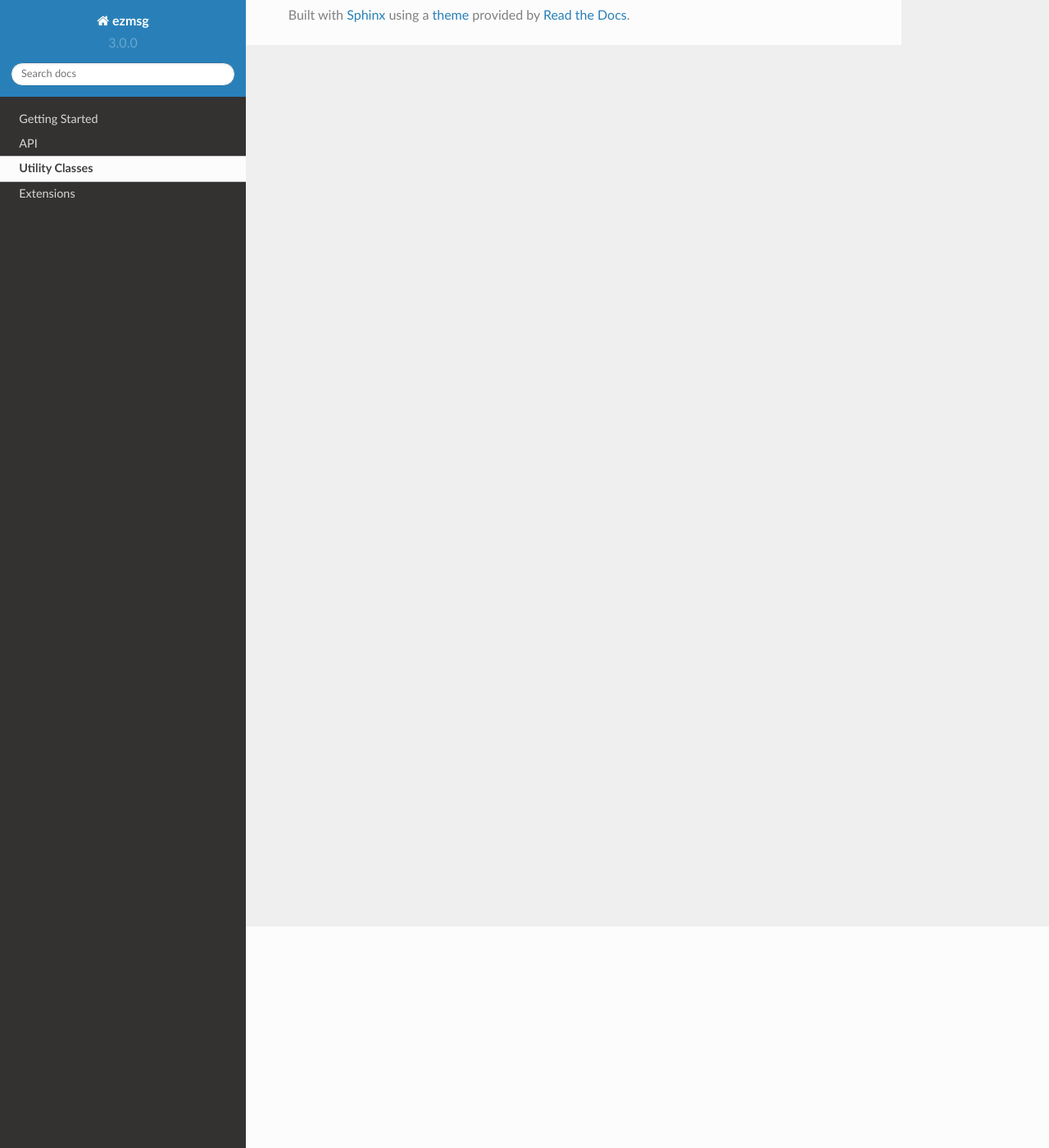
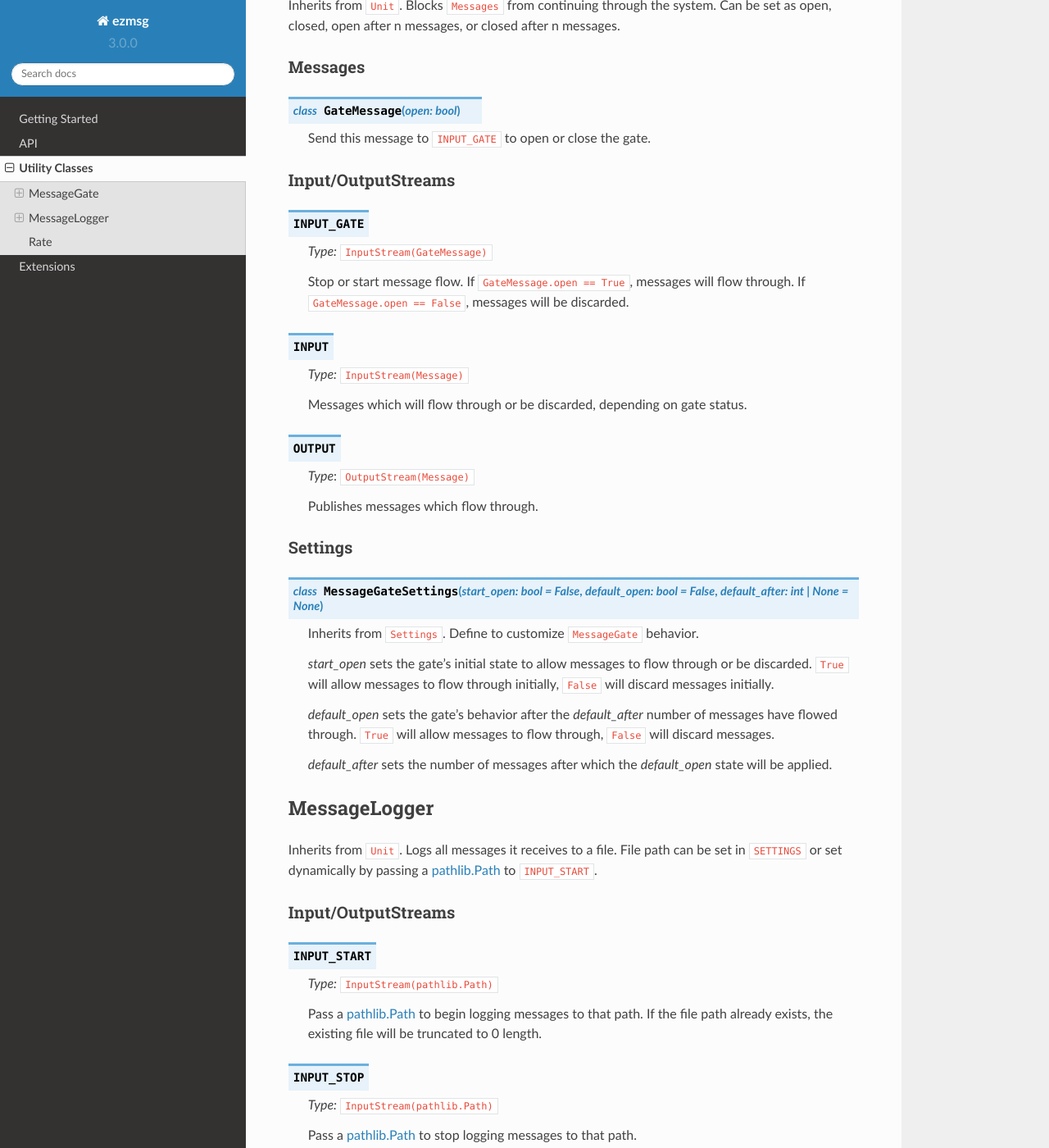
Before and after one commit to hannahgooden/readthedocs-sandbox, a Sphinx documentation site: the page built from docs/source/utils.rst, in a window 1280 px wide and 1400 px high, scrolled down 270 px. Shown: the whole window at 82% size. Built offline with Sphinx 7.4.7 and the Read the Docs theme 2.0.0, drawn with Linux system fonts in a browser that asks for light colours; some of the changed text lies outside the part shown.

Commit message:
Add utils page

```diff
--- a/docs/source/utils.rst
+++ b/docs/source/utils.rst
@@ -1,2 +1,105 @@
 Utility Classes
 ===============
+
+Classes which implement functionality which is commonly useful for ``ezmsg`` ``Systems``.
+
+MessageGate
+-----------
+
+Inherits from ``Unit``. Blocks ``Messages`` from continuing through the system. Can be set as open, closed, open after n messages, or closed after n messages.
+
+Messages
+^^^^^^^^
+
+.. py:class:: GateMessage(open: bool)
+
+   Send this message to ``INPUT_GATE`` to open or close the gate.
+
+Input/OutputStreams
+^^^^^^^^^^^^^^^^^^^
+
+.. object:: INPUT_GATE
+
+   `Type:` ``InputStream(GateMessage)``
+
+   Stop or start message flow. If ``GateMessage.open == True``, messages will flow through. If ``GateMessage.open == False``, messages will be discarded.
+
+.. object:: INPUT
+
+   `Type:` ``InputStream(Message)``
+
+   Messages which will flow through or be discarded, depending on gate status.
+
+.. object:: OUTPUT
+
+   `Type`: ``OutputStream(Message)``
+
+   Publishes messages which flow through.
+
+Settings
+^^^^^^^^
+
+.. py:class:: MessageGateSettings(start_open: bool = False, default_open: bool = False, default_after: Optional[int] = None)
+
+   Inherits from ``Settings``. Define to customize ``MessageGate`` behavior.
+
+   `start_open` sets the gate's initial state to allow messages to flow through or be discarded. ``True`` will allow messages to flow through initially, ``False`` will discard messages initially.
+
+   `default_open` sets the gate's behavior after the `default_after` number of messages have flowed through. ``True`` will allow messages to flow through, ``False`` will discard messages.
+
+   `default_after` sets the number of messages after which the `default_open` state will be applied.
+
+MessageLogger
+-------------
+
+Inherits from ``Unit``. Logs all messages it receives to a file. File path can be set in ``SETTINGS`` or set dynamically by passing a `pathlib.Path <https://docs.python.org/3/library/pathlib.html#basic-use>`_ to ``INPUT_START``.
+
+Input/OutputStreams
+^^^^^^^^^^^^^^^^^^^
+
+.. object:: INPUT_START
+
+   `Type:` ``InputStream(pathlib.Path)``
+
+   Pass a `pathlib.Path <https://docs.python.org/3/library/pathlib.html#basic-use>`_ to begin logging messages to that path. If the file path already exists, the existing file will be truncated to 0 length.
+
+.. object:: INPUT_STOP
+
+   `Type:` ``InputStream(pathlib.Path)``
+
+   Pass a `pathlib.Path <https://docs.python.org/3/library/pathlib.html#basic-use>`_ to stop logging messages to that path.
+
+.. object:: INPUT_MESSAGE
+
+   `Type:` ``InputStream(Any)``
+
+   Pass a piece of data to log it to every open file which the ``MessageLogger`` is using.
+
+.. object:: OUTPUT_MESSAGE
+
+   `Type`: ``OutputStream(Any)``
+
+   Messages which are sent to ``INPUT_MESSAGE`` will pass through and be published on ``OUTPUT_MESSAGE``.
+
+.. object:: OUTPUT_START
+
+   `Type:` ``OutputStream(pathlib.Path)``
+
+   If a file passed to ``INPUT_START`` is successfully opened, its path will be published to ``OUTPUT_START``, otherwise ``None``.
+
+.. object:: OUTPUT_STOP
+
+   `Type:` ``OutputStream(pathlib.Path)``
+
+   If a file passed to ``INPUT_STOP`` is successfully closed, its path will be published to ``OUTPUT_STOP``, otherwise ``None``.
+
+
+Settings
+^^^^^^^^
+
+.. py:class:: MessageLoggerSettings(output: Optional[Path] = None)
+
+   Pass a `pathlib.Path <https://docs.python.org/3/library/pathlib.html#basic-use>`_ to a file where the messages will be logged. If the file path already exists, the existing file will be truncated to 0 length.
+
+Rate
+----
```
